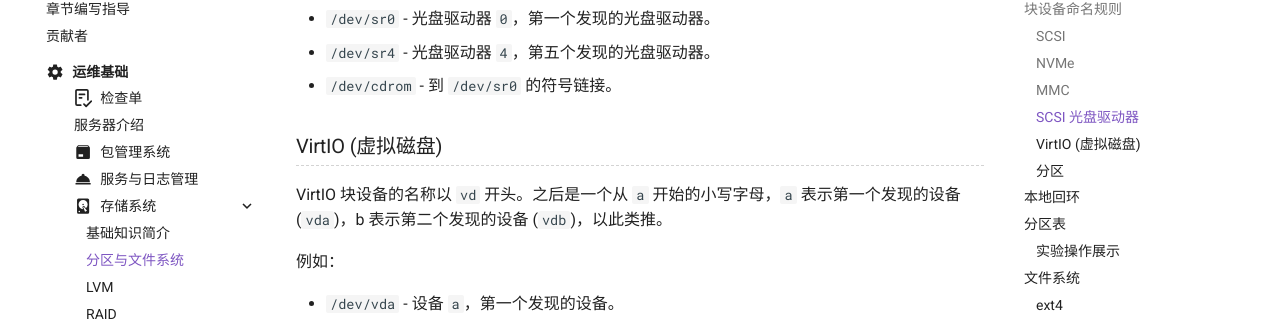
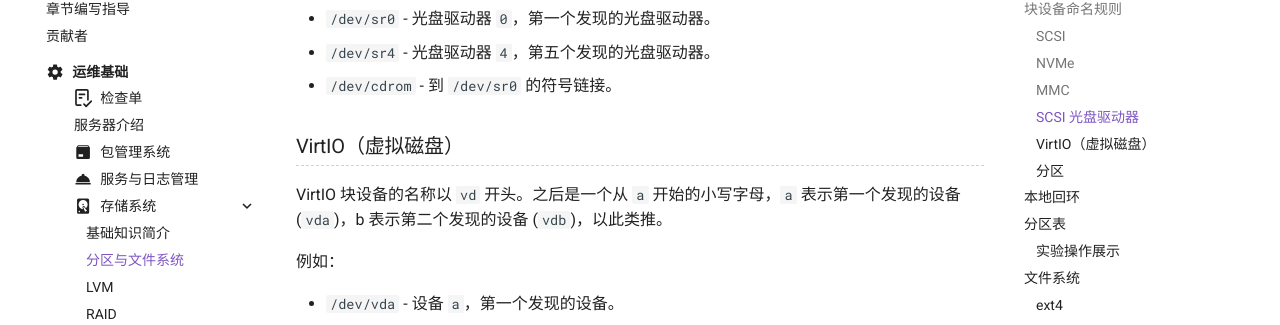
Before and after one commit to ustclug/Linux201-docs, an MkDocs documentation site: the page built from docs/ops/storage/filesystem.md, in a window 1280 px wide and 900 px high, scrolled down 2660 px. Shown: the part 126-451 px from the top of the window. Built offline with MkDocs 1.6.1 and Material for MkDocs 9.7.7, drawn with Linux system fonts in a browser that asks for light colours; comment, search, counter and statistics services are not loaded.

Commit message:
Replace halfwidth parentheses with fullwidth ones
Co-authored-by: taoky <taoky99@outlook.com>

```diff
--- a/docs/ops/storage/filesystem.md
+++ b/docs/ops/storage/filesystem.md
@@ -108,7 +108,7 @@ udev 也提供到 `/dev/sr0` 的软链接，名为 `/dev/cdrom`。软链接的
 - `/dev/sr4` - 光盘驱动器 `4`，第五个发现的光盘驱动器。
 - `/dev/cdrom` - 到 `/dev/sr0` 的符号链接。
 
-### VirtIO (虚拟磁盘) {#virtio}
+### VirtIO（虚拟磁盘） {#virtio}
 
 VirtIO 块设备的名称以 `vd` 开头。之后是一个从 `a` 开始的小写字母，`a` 表示第一个发现的设备 (`vda`)，b 表示第二个发现的设备 (`vdb`)，以此类推。
 
```
